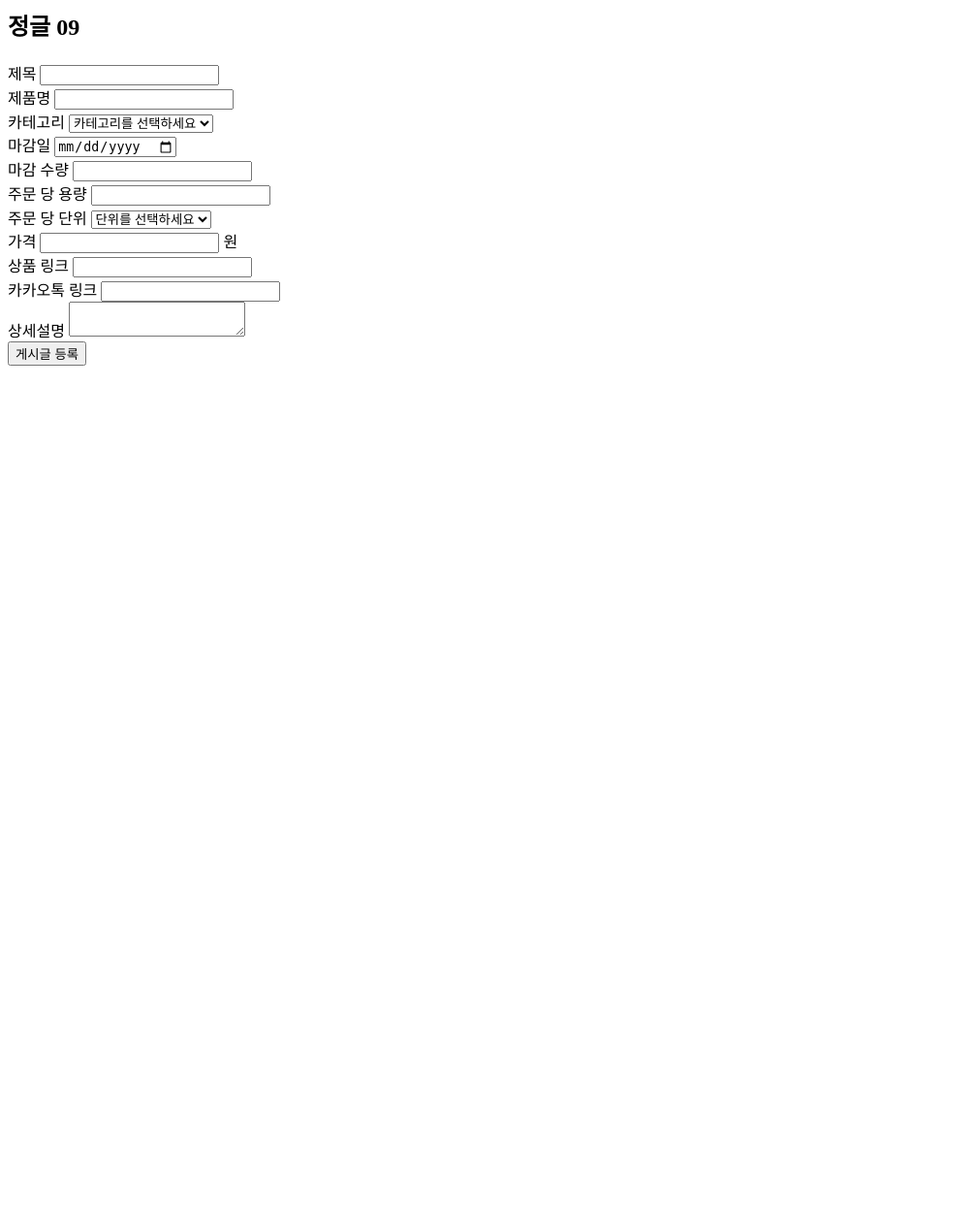
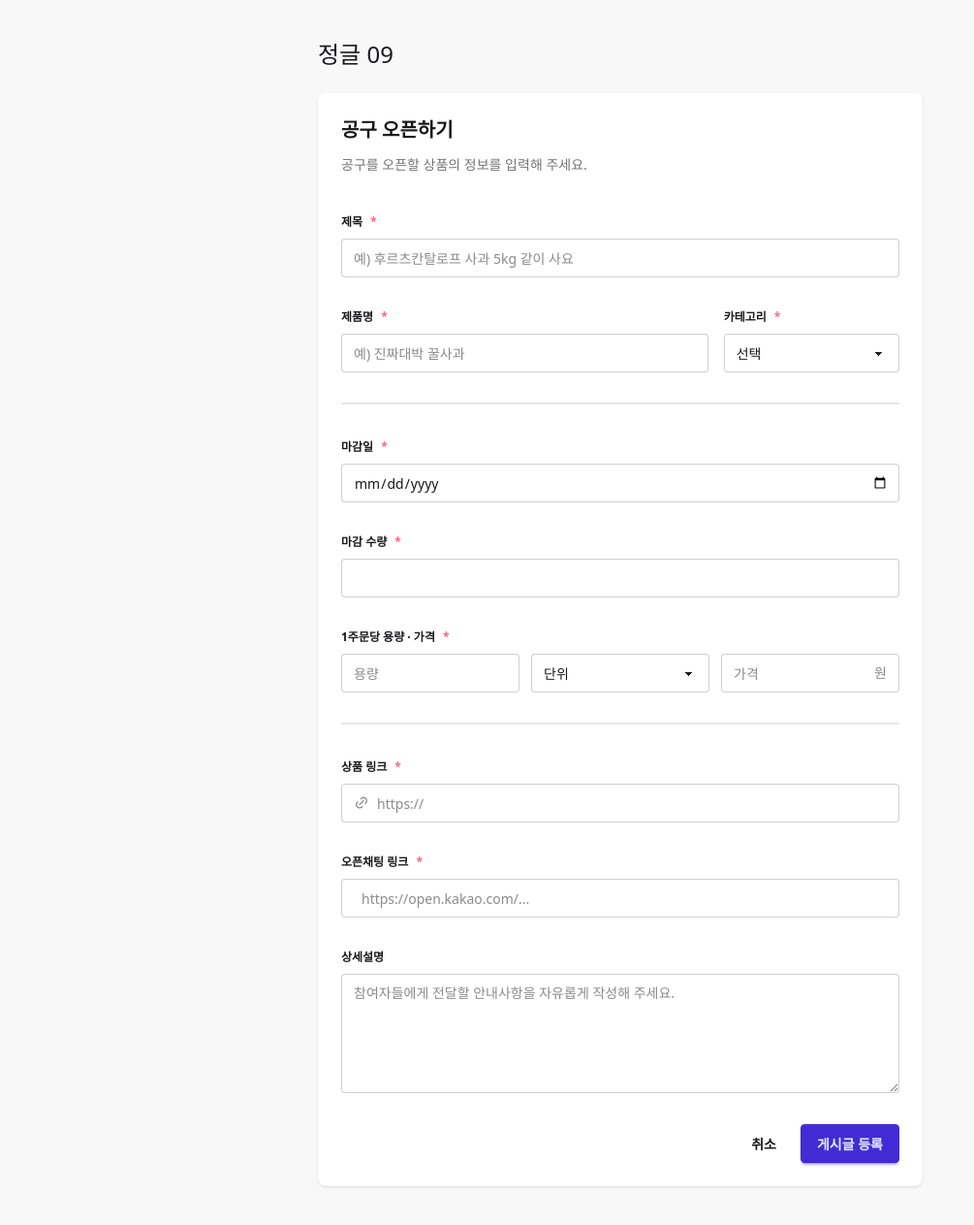
Before and after one commit to oyatmin1031/jungle-09, a Python web app: template templates/create_post.html in a window 1280 px wide. Shown: the whole page at 97% size, without its empty margins (0-1005 px from the left). Before the commit the page ends 377 px from the top, so only its background shows below. Run offline with Jinja, Linux system fonts and the light colour scheme; the template is opened without the code that fills it, so the values that code supplies are empty; style sheets or scripts are compiled from the project's sources.

Commit message:
feat: 게시물 등록 폼 UI 구현

```diff
--- a/templates/create_post.html
+++ b/templates/create_post.html
@@ -1,22 +1,71 @@
-<html>
+<!doctype html>
+<html lang="ko">
   <head>
-<title>정글09</title>
+    <meta charset="UTF-8" />
+    <meta name="viewport" content="width=device-width, initial-scale=1.0" />
+    <link
+      rel="stylesheet"
+      href="{{ url_for('static', filename='css/output.css') }}"
+    />
+    <link
+      rel="stylesheet"
+      href="https://cdn.jsdelivr.net/npm/@tabler/icons-webfont@latest/dist/tabler-icons.min.css"
+    />
+    <title>정글09 - 공구 오픈</title>
   </head>
-<h2 class="text-2xl content-center">정글 09</h2>
-<body>
-    <form id="create-post-form">
-    <div>
-        <label for="title">제목</label>
-        <input type="text" id="title" name="title" class="w-full rounded border" required>
-    </div>
-    <div>
-        <label for="product_name">제품명</label>
-        <input type="text" id="product_name" name="product_name" class="w-full rounded border" required>
-    </div>
-    <div>
-        <label for="category">카테고리</label>
-        <select id="category" name="category" required>
-            <option value="">카테고리를 선택하세요</option>
+  <body class="bg-base-200 min-h-screen">
+    <main class="max-w-2xl mx-auto px-6 py-10">
+      <h2 class="text-2xl mb-6">정글 09</h2>
+      <div class="card bg-base-100 shadow-sm">
+        <div class="card-body">
+          <h1 class="text-xl font-semibold mb-1">공구 오픈하기</h1>
+          <p class="text-sm opacity-60 mb-6">
+            공구를 오픈할 상품의 정보를 입력해 주세요.
+          </p>
+
+          <form id="create-post-form" class="flex flex-col gap-5">
+            <!-- 제목 -->
+            <fieldset class="fieldset">
+              <legend class="fieldset-legend">
+                제목 <span class="text-error">*</span>
+              </legend>
+              <input
+                type="text"
+                id="title"
+                name="title"
+                placeholder="예) 후르츠칸탈로프 사과 5kg 같이 사요"
+                class="input input-bordered w-full"
+                required
+              />
+            </fieldset>
+
+            <!-- 제품명 + 카테고리 -->
+            <div class="grid grid-cols-3 gap-4">
+              <fieldset class="fieldset col-span-2">
+                <legend class="fieldset-legend">
+                  제품명 <span class="text-error">*</span>
+                </legend>
+                <input
+                  type="text"
+                  id="product_name"
+                  name="product_name"
+                  placeholder="예) 진짜대박 꿀사과"
+                  class="input input-bordered w-full"
+                  required
+                />
+              </fieldset>
+
+              <fieldset class="fieldset">
+                <legend class="fieldset-legend">
+                  카테고리 <span class="text-error">*</span>
+                </legend>
+                <select
+                  id="category"
+                  name="category"
+                  class="select select-bordered w-full"
+                  required
+                >
+                  <option value="" disabled selected>선택</option>
                   <option value="electronics">전자/디지털</option>
                   <option value="food">식품</option>
                   <option value="household">생활용품</option>
@@ -24,72 +73,173 @@
                   <option value="hygiene">위생용품</option>
                   <option value="stationery">문구/학용품</option>
                 </select>
+              </fieldset>
             </div>
-    <div>
-        <label for="deadline">마감일</label>
-        <input type="date" id="deadline" name="deadline" required>
-    </div>
-    <div>
-        <label for="max_quantity">마감 수량</label>
-        <input type="number" id="max_quantity" name="max_quantity" min="1" required>
-    </div>
-    <div>
-        <label for="unit_amount">주문 당 용량</label>
-        <input type="number" id="unit_amount" name="unit_amount" min="1" required>
-    </div>
-    <div>
-        <label for="unit_type">주문 당 단위</label>
-        <select id="unit_type" name="unit_type" required>
-            <option value="">단위를 선택하세요</option>
+
+            <div class="divider my-0"></div>
+
+            <!-- 마감일 -->
+            <fieldset class="fieldset">
+              <legend class="fieldset-legend">
+                마감일 <span class="text-error">*</span>
+              </legend>
+              <input
+                type="date"
+                id="deadline"
+                name="deadline"
+                class="input input-bordered w-full"
+                required
+              />
+            </fieldset>
+
+            <!-- 마감 수량 -->
+            <fieldset class="fieldset">
+              <legend class="fieldset-legend">
+                마감 수량 <span class="text-error">*</span>
+              </legend>
+              <label class="input input-bordered w-full flex items-center gap-2">
+                <input
+                  type="number"
+                  id="max_quantity"
+                  name="max_quantity"
+                  min="1"
+                  class="grow"
+                  required
+                />
+              </label>
+            </fieldset>
+
+            <!-- 주문당 용량/단위/가격 -->
+            <fieldset class="fieldset">
+              <legend class="fieldset-legend">
+                1주문당 용량 · 가격 <span class="text-error">*</span>
+              </legend>
+              <div class="grid grid-cols-3 gap-3">
+                <input
+                  type="number"
+                  id="unit_amount"
+                  name="unit_amount"
+                  min="1"
+                  placeholder="용량"
+                  class="input input-bordered w-full"
+                  required
+                />
+                <select
+                  id="unit_type"
+                  name="unit_type"
+                  class="select select-bordered w-full"
+                  required
+                >
+                  <option value="" disabled selected>단위</option>
                   <option value="g">g</option>
                   <option value="mL">mL</option>
                   <option value="개">개</option>
                 </select>
+                <label class="input input-bordered w-full flex items-center gap-2">
+                  <input
+                    type="number"
+                    id="unit_price"
+                    name="unit_price"
+                    min="1"
+                    placeholder="가격"
+                    class="grow"
+                    required
+                  />
+                  <span class="opacity-50 text-sm">원</span>
+                </label>
               </div>
-    <div>
-        <label for="unit_price">가격</label>
-        <input type="number" id="unit_price" name="unit_price" min="1" required>
-        <span>원</span>
-    </div>
-    <div>
-        <label for="product_link">상품 링크</label>
-        <input type="url" id="product_link" name="product_link" required>
-    </div>
-    <div>
-        <label for="kakao_link"> 카카오톡 링크</label>
-        <input type="url" id="kakao_link" name="kakao_link" required>
-    </div>
-    <div>
-        <label for="description">상세설명</label>
-        <textarea id="description" name="description"></textarea>
-    </div>
-    <div>
-        <button type="submit">게시글 등록</button>
+            </fieldset>
+
+            <div class="divider my-0"></div>
+
+            <!-- 링크 -->
+            <fieldset class="fieldset">
+              <legend class="fieldset-legend">
+                상품 링크 <span class="text-error">*</span>
+              </legend>
+              <label class="input input-bordered w-full flex items-center gap-2">
+                <i class="ti ti-link text-base opacity-50"></i>
+                <input
+                  type="url"
+                  id="product_link"
+                  name="product_link"
+                  placeholder="https://"
+                  class="grow"
+                  required
+                />
+              </label>
+            </fieldset>
+
+            <fieldset class="fieldset">
+              <legend class="fieldset-legend">
+                오픈채팅 링크 <span class="text-error">*</span>
+              </legend>
+              <label class="input input-bordered w-full flex items-center gap-2">
+                <i class="ti ti-brand-kakotalk text-base opacity-50"></i>
+                <input
+                  type="url"
+                  id="kakao_link"
+                  name="kakao_link"
+                  placeholder="https://open.kakao.com/..."
+                  class="grow"
+                  required
+                />
+              </label>
+            </fieldset>
+
+            <!-- 상세설명 -->
+            <fieldset class="fieldset">
+              <legend class="fieldset-legend">상세설명</legend>
+              <textarea
+                id="description"
+                name="description"
+                rows="5"
+                placeholder="참여자들에게 전달할 안내사항을 자유롭게 작성해 주세요."
+                class="textarea textarea-bordered w-full"
+              ></textarea>
+            </fieldset>
+
+            <div class="flex justify-end gap-2 mt-2">
+              <a href="/" class="btn btn-ghost">취소</a>
+              <button type="submit" id="submit-btn" class="btn btn-primary">
+                게시글 등록
+              </button>
             </div>
           </form>
+        </div>
+      </div>
+    </main>
+
     <script>
-    const form = document.getElementById('create-post-form');
+      const form = document.getElementById("create-post-form");
+      const submitBtn = document.getElementById("submit-btn");
 
-    console.log('form 찾음:', form);
-
-    form.addEventListener('submit', function (event) {
-        console.log('submit 이벤트 실행됨');
+      form.addEventListener("submit", function (event) {
         event.preventDefault();
 
         const formData = new FormData(form);
-        const accessToken = localStorage.getItem('accessToken');
+        const accessToken = localStorage.getItem("accessToken");
 
-        fetch('/api/gonggu/', {
-            method: 'POST',
+        submitBtn.disabled = true;
+        submitBtn.innerHTML = '<span class="loading loading-spinner loading-sm"></span> 등록 중...';
+
+        fetch("/api/gonggu/", {
+          method: "POST",
           headers: {
-            'Authorization': 'Bearer ' + accessToken
+            Authorization: "Bearer " + accessToken,
           },
-
-            body: formData
+          body: formData,
         })
-        .then(response => response.json())
-        .then(data => {
+          .then((response) => response.json())
+          .then((data) => {
             alert(data.message);
+            submitBtn.disabled = false;
+            submitBtn.textContent = "게시글 등록";
+          })
+          .catch((err) => {
+            alert("등록 중 오류가 발생했어요. 다시 시도해 주세요.");
+            submitBtn.disabled = false;
+            submitBtn.textContent = "게시글 등록";
           });
       });
     </script>
```
Lines whose indentation alone changed are shown as unchanged.
